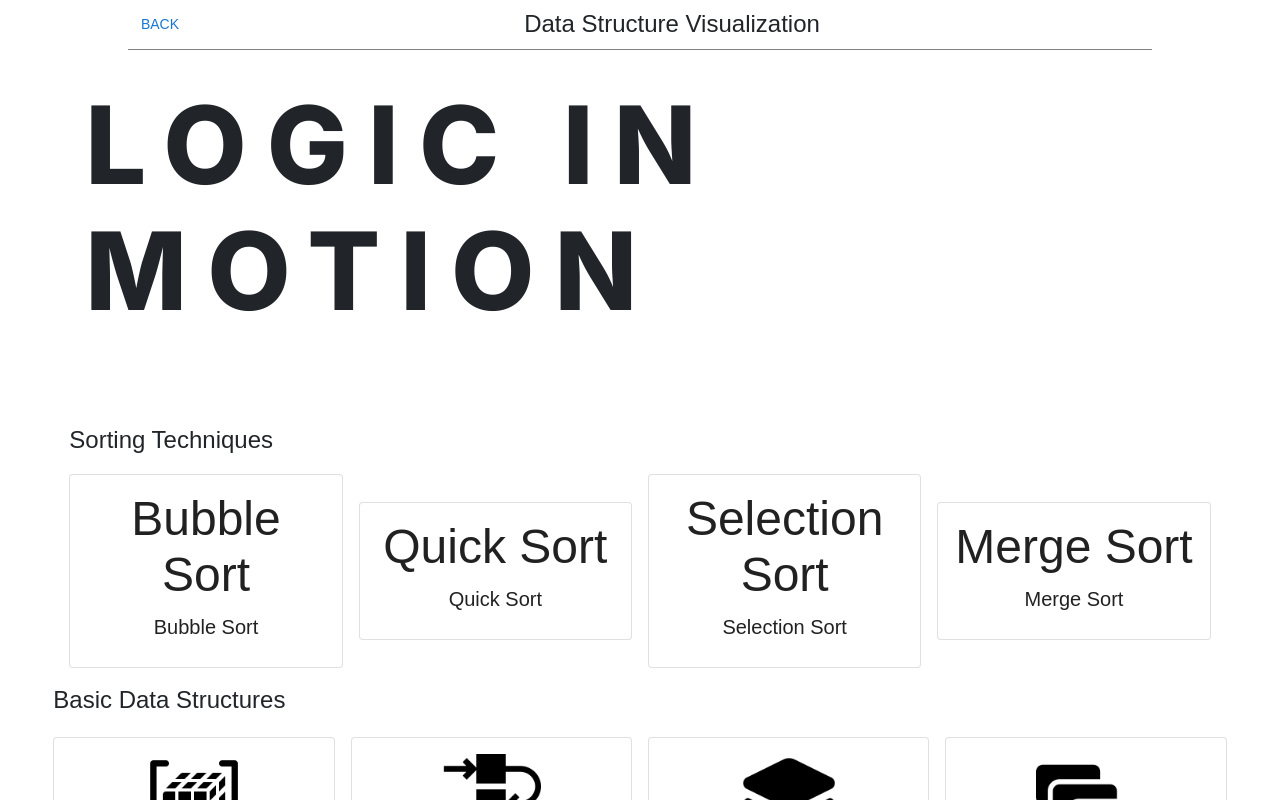
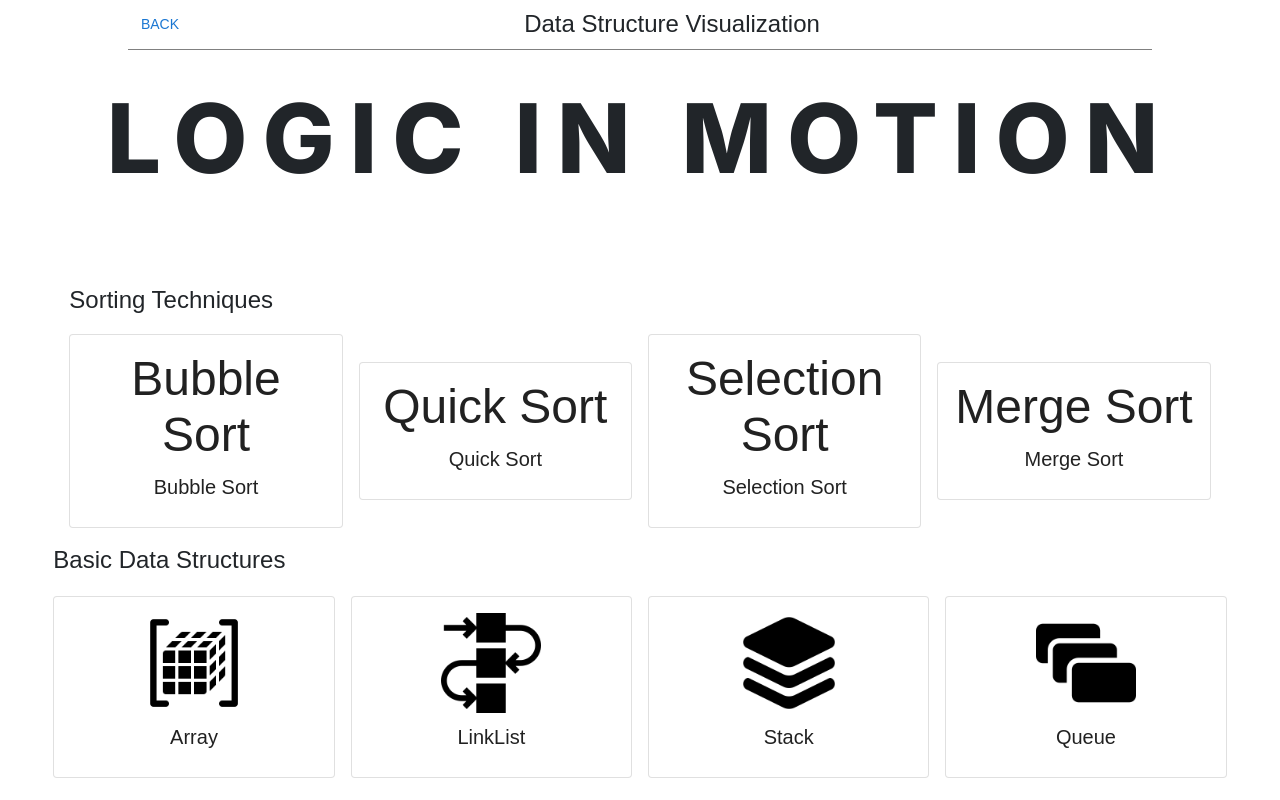
Before and after one commit to akashgirme/data_structure_visualizer, a React (Create React App) app: page / in a window 1280 px wide. Shown: the top 800 px of the page. Built offline with nearby package versions, Linux system fonts and the light colour scheme.

Commit message:
Home Page re-design

```diff
--- a/src/Components/theme.js
+++ b/src/Components/theme.js
@@ -10,8 +10,8 @@ const Theme = createTheme({
       fontSize:108,
       letterSpacing:20,
 
-      '@media (min-width:768px) and (max-width:1024px)': {
-        fontSize:76,
+      '@media (min-width:960px) and (max-width:1280px)': {
+        fontSize:96,
         letterSpacing:15,
       },
 
```
